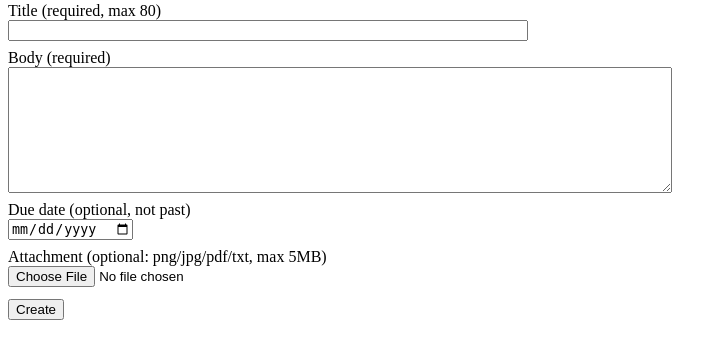
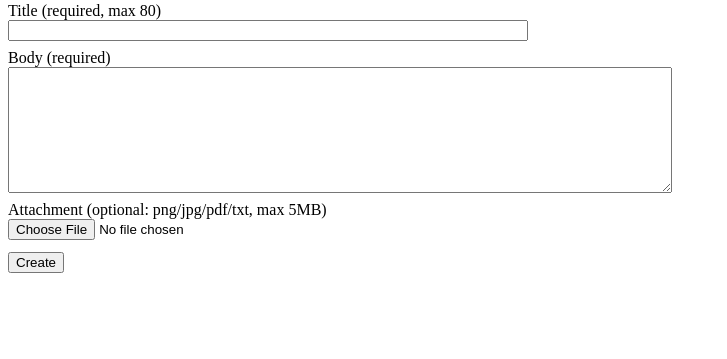
Before and after one commit to nani9ashi/ticket-mvp, a Django app: page /tickets/new/ in a window 1280 px wide. Shown: the part 135-494 px from the top of the page, without its empty margins (0-727 px from the left). Run offline with Django 5.2, Linux system fonts and the light colour scheme; the visitor is signed in with stand-in values (Sample User, id 1).

Commit message:
Requesterからの期限入力を禁止（要件整合）

```diff
--- a/tickets/templates/tickets/create.html
+++ b/tickets/templates/tickets/create.html
@@ -17,10 +17,6 @@
     <textarea name="body" rows="8" cols="80"></textarea>
   </div>
   <div style="margin-top:8px;">
-    <label>Due date (optional, not past)</label><br/>
-    <input type="date" name="due_date" />
-  </div>
-  <div style="margin-top:8px;">
     <label>Attachment (optional: png/jpg/pdf/txt, max 5MB)</label><br/>
     <input type="file" name="attachment" />
   </div>
--- a/tickets/views.py
+++ b/tickets/views.py
@@ -82,12 +82,14 @@ def ticket_create(request):
     if request.method == "POST":
         title = (request.POST.get("title") or "").strip()
         body = (request.POST.get("body") or "").strip()
-        due = request.POST.get("due_date") or None
         attachment = request.FILES.get("attachment")
 
-        t = Ticket(title=title, body=body, requester=request.user, attachment=attachment)
-        if due:
-            t.due_date = due
+        t = Ticket(
+            title=title,
+            body=body,
+            requester=request.user,
+            attachment=attachment,
+        )
 
         try:
             t.full_clean()
@@ -95,10 +97,15 @@ def ticket_create(request):
             return render(request, "tickets/create.html", {"error": str(e)})
 
         t.save()
-        TicketHistory.objects.create(ticket=t, actor=request.user, action=TicketHistory.Action.CREATED)
+        TicketHistory.objects.create(
+            ticket=t,
+            actor=request.user,
+            action=TicketHistory.Action.CREATED
+        )
         return redirect("ticket_detail", pk=t.pk)
 
     return render(request, "tickets/create.html")
+
 
 @login_required
 def ticket_change_status(request, pk):
```
